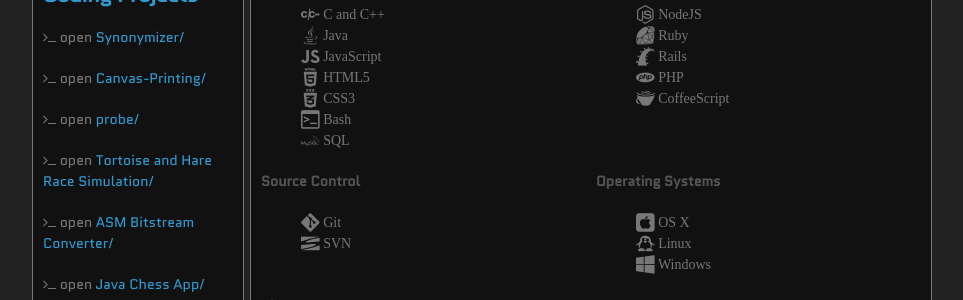
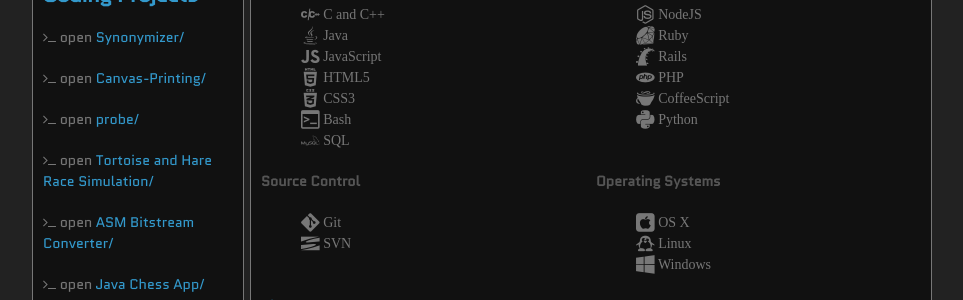
Before and after one commit to mgingras/The-old-mgingras.ca, a Jekyll site: the page built from index.html, in a window 1280 px wide. Shown: the part 304-604 px from the top of the page, without its empty margins (158-1121 px from the left). Built offline with Jekyll 4.4.1, drawn with Linux system fonts in a browser that asks for light colours; some web fonts are replaced; Markdown is read by kramdown in place of the engine named in the settings.

Commit message:
added python

```diff
--- a/_includes/home.html
+++ b/_includes/home.html
@@ -25,6 +25,7 @@
       <li><span class="pict-prog-rails icon-large"> Rails</span></li>
       <li><span class="pict-prog-php01 icon-large"> PHP</span></li>
       <li><span class="pict-prog-coffeescr icon-large"> CoffeeScript</span></li>
+      <li><span class="pict-prog-python icon-large"> Python</span></li>
     </ul>
   </div>
 </div>
```
